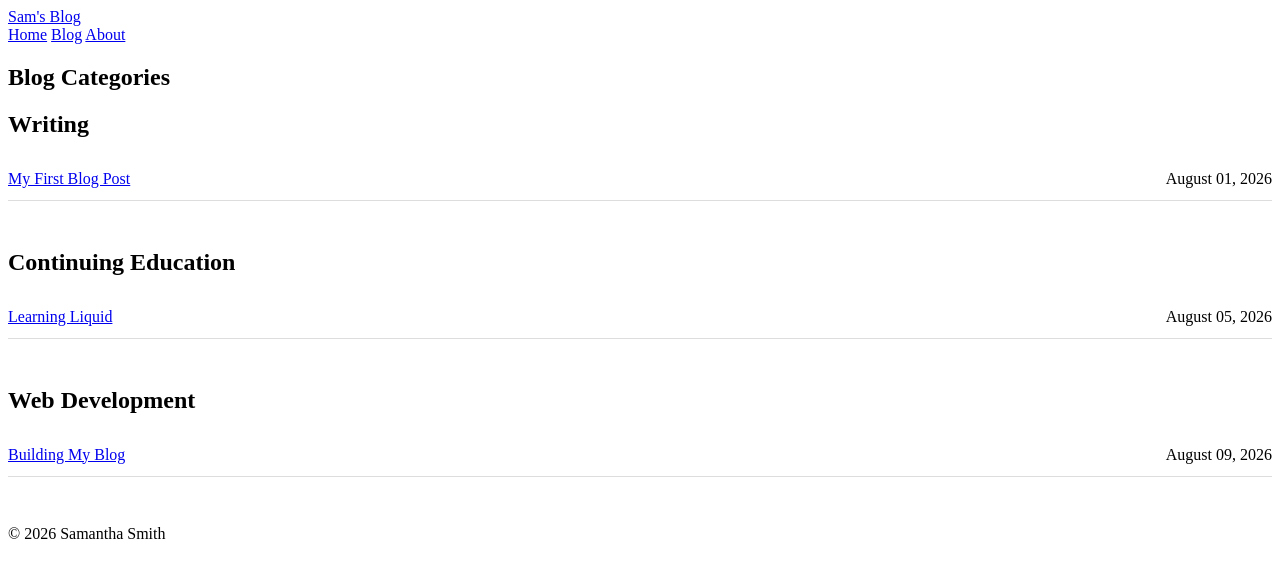
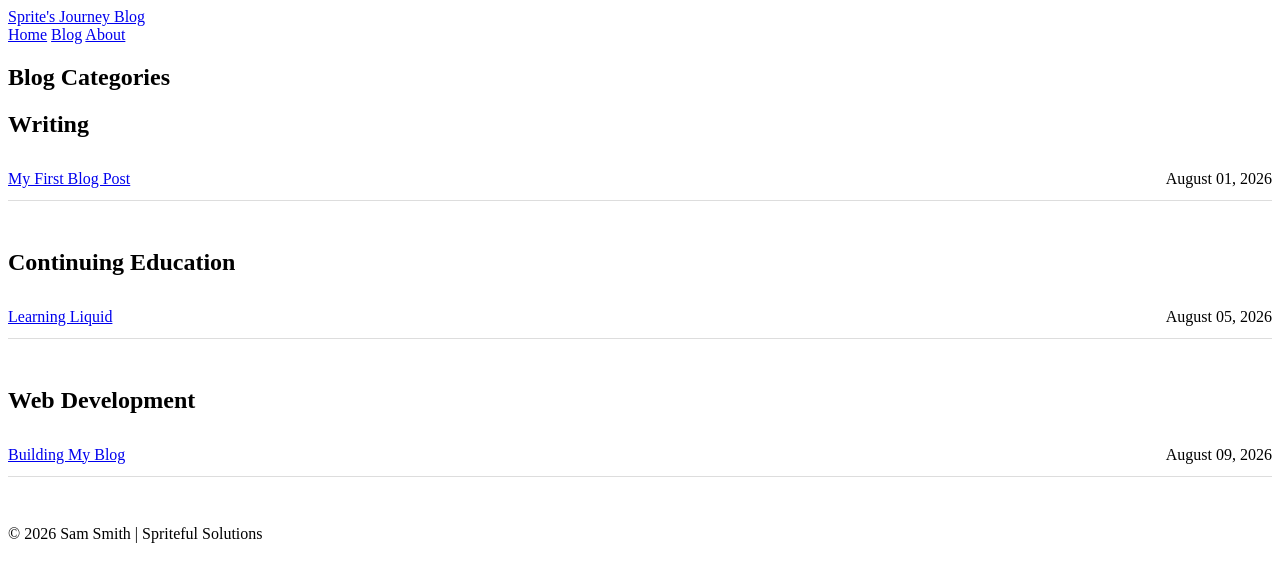
Before and after one commit to MerpKnight/Blog-Site, a Jekyll site: the page built from categories/index.html, in a window 1280 px wide. Shown: the top 582 px of the page. Built offline with Jekyll 4.4.1, drawn with Linux system fonts in a browser that asks for light colours.

Commit message:
config information updated per themes

```diff
--- a/_config.yml
+++ b/_config.yml
@@ -1,6 +1,6 @@
-title: Sam's Blog
-description: Software development, projects, and things I'm learning.
-author: Samantha Smith
+title: Sprite's Journey Blog
+description: Software development, projects, and things I'm learning in the big wide world.
+author: Sam Smith | Spriteful Solutions
 
 url: ""
 baseurl: ""
```
Also changed, not shown: 8 other files.
